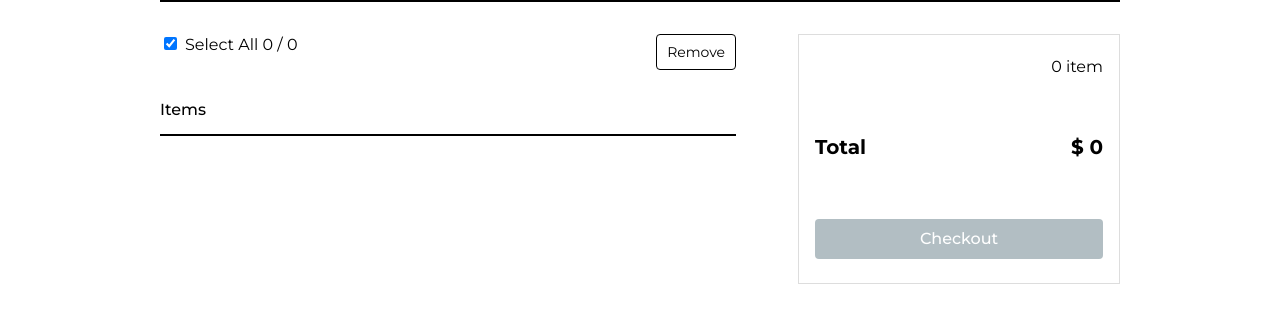
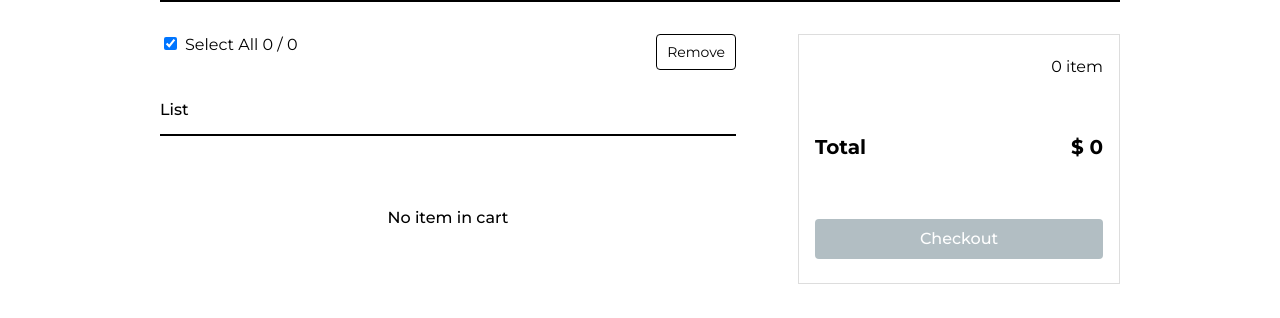
Before and after one commit to dkssyddico/apple-cart, a React (Create React App) app: page /cart in a window 1280 px wide. Shown: the part 169-487 px from the top of the page. Built offline with nearby package versions, Linux system fonts and the light colour scheme.

Commit message:
make cart items count notification in nav bar  and no item notification in cart page

```diff
--- a/src/Components/NavBar.js
+++ b/src/Components/NavBar.js
@@ -1,6 +1,7 @@
 import React, { useContext } from 'react';
 import { Link } from 'react-router-dom';
 import styled from 'styled-components';
+import { Context } from '../context/MyContext';
 
 const Nav = styled.nav`
   width: 100%;
@@ -38,9 +39,30 @@ const NavRight = styled.div`
 const MenuItem = styled.li`
   margin-left: 3rem;
   font-weight: 500;
+  &:first-child {
+    position: relative;
+  }
+`;
+
+const CartCount = styled.div`
+  position: absolute;
+  top: -10px;
+  left: 30px;
+  width: 15px;
+  height: 15px;
+  border-radius: 50%;
+  background-color: red;
+  display: flex;
+  justify-content: center;
+  align-items: center;
+  font-size: 10px;
+  border: 1px solid white;
 `;
 
 function NavBar() {
+  const { state } = useContext(Context);
+  const { cart } = state;
+
   return (
     <Nav>
       <NavContainer>
@@ -50,6 +72,7 @@ function NavBar() {
         <NavRight>
           <MenuItem>
             <Link to='cart'>Cart</Link>
+            {cart && cart.length > 0 && <CartCount>{cart.length}</CartCount>}
           </MenuItem>
           <MenuItem>
             <Link to='order'>Order</Link>
--- a/src/Pages/Cart.js
+++ b/src/Pages/Cart.js
@@ -162,6 +162,16 @@ const IconContainer = styled.div`
   cursor: pointer;
 `;
 
+const NoItemContainer = styled.div`
+  height: 100px;
+  display: flex;
+  justify-content: center;
+  align-items: center;
+  span {
+    font-weight: 500;
+  }
+`;
+
 const SummaryContainer = styled.div`
   height: 200px;
   flex-basis: 30%;
@@ -289,8 +299,8 @@ function Cart() {
             <RemoveBtn onClick={() => handleSelectedRemove()}>Remove</RemoveBtn>
           </TopContainer>
           <ItemsContainer>
-            <Subtitle>Items</Subtitle>
-            {cart &&
+            <Subtitle>List</Subtitle>
+            {cart && cart.length > 0 ? (
               cart.map((item) => (
                 <Card key={uuidv4()}>
                   <SelectContainer>
@@ -322,7 +332,12 @@ function Cart() {
                     <HiOutlineTrash onClick={() => handleDeleteClick(item)} />
                   </IconContainer>
                 </Card>
-              ))}
+              ))
+            ) : (
+              <NoItemContainer>
+                <span>No item in cart</span>
+              </NoItemContainer>
+            )}
           </ItemsContainer>
         </CartItemContainer>
         <SummaryContainer>
--- a/src/Pages/Payment.js
+++ b/src/Pages/Payment.js
@@ -164,7 +164,7 @@ function Payment() {
       <Container>
         <CartItemContainer>
           <ItemsContainer>
-            <Subtitle>Items</Subtitle>
+            <Subtitle>List</Subtitle>
             {checkout &&
               checkout.map((item) => (
                 <Card key={uuidv4()}>
```
